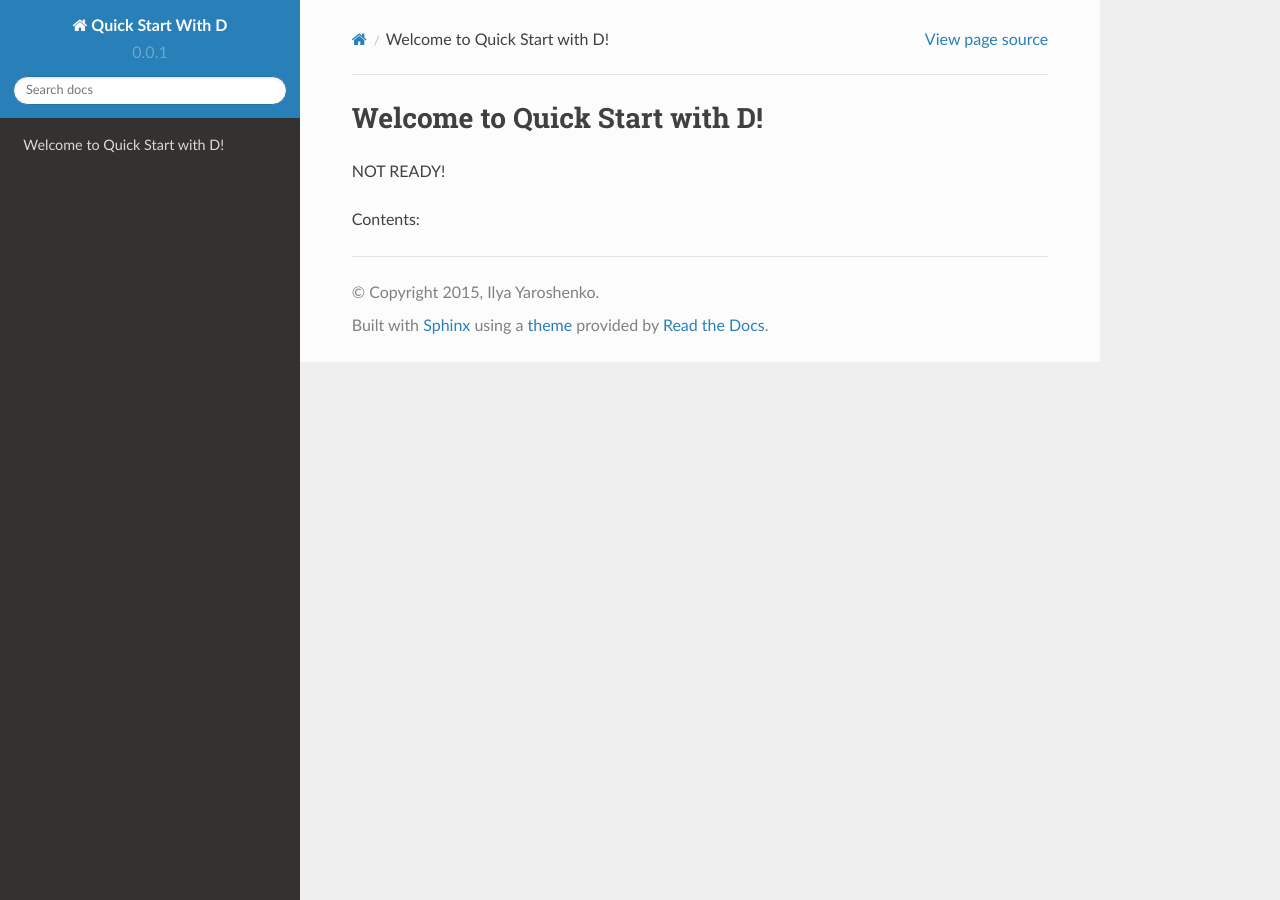
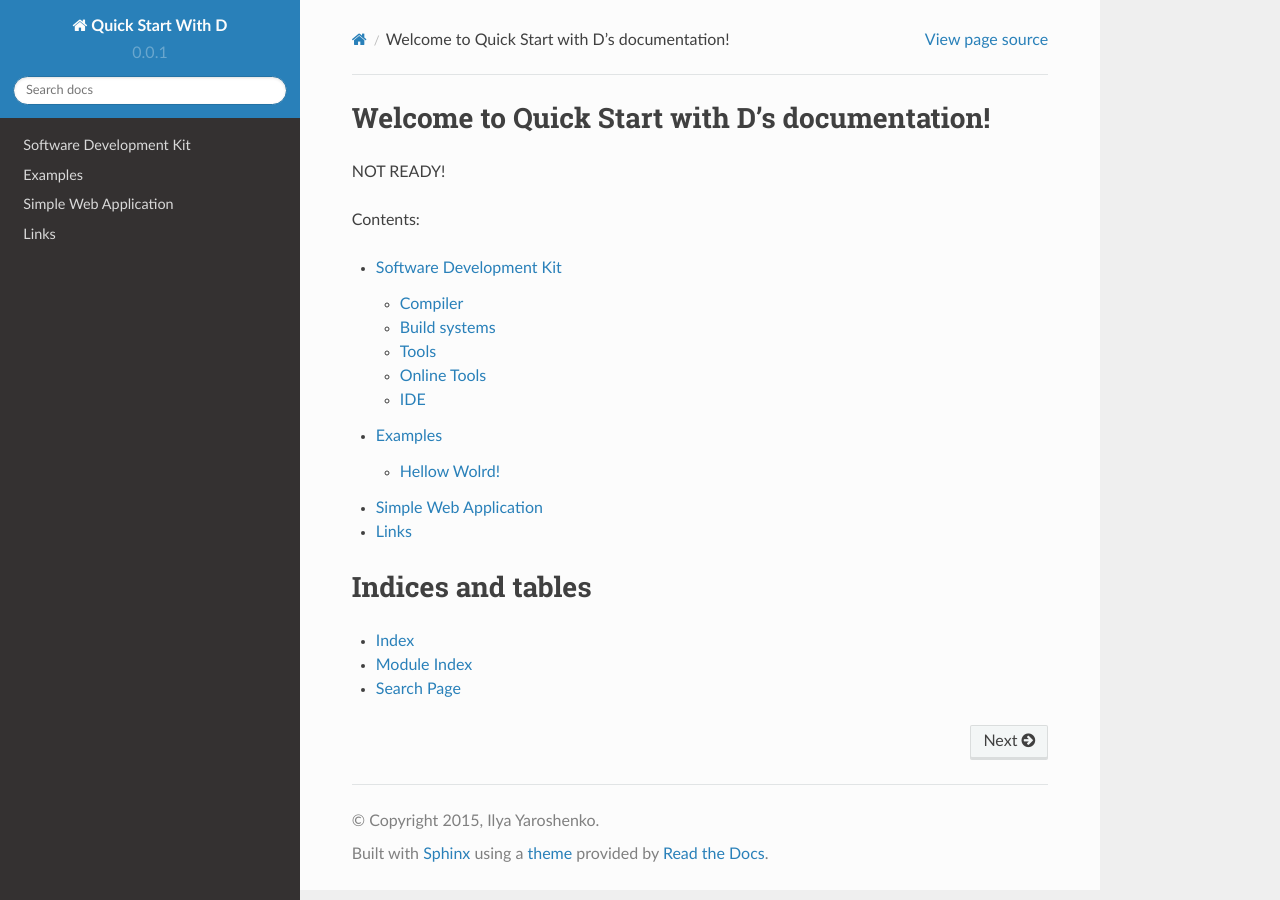
Before and after one commit to andralex/thenextafterc, a Sphinx documentation site: the page built from docs/source/index.rst, in a window 1280 px wide. Built offline with Sphinx 7.4.7 and the Read the Docs theme 2.0.0, drawn with Linux system fonts in a browser that asks for light colours.

Commit message:
add hello world examples

```diff
--- a/docs/source/conf.py
+++ b/docs/source/conf.py
@@ -16,6 +16,8 @@
 import sys
 import os
 import shlex
+
+tab_width = 4
 
 # If extensions (or modules to document with autodoc) are in another directory,
 # add these directories to sys.path here. If the directory is relative to the
--- a/docs/source/index.rst
+++ b/docs/source/index.rst
@@ -1,4 +1,4 @@
-Welcome to Quick Start with D!
+Welcome to Quick Start with D's documentation!
 ==============================================
 
 NOT READY!
@@ -7,3 +7,15 @@ Contents:
 
 .. toctree::
    :maxdepth: 2
+
+   sdk
+   example
+   vibed
+   links
+
+Indices and tables
+==================
+
+* :ref:`genindex`
+* :ref:`modindex`
+* :ref:`search`
--- /dev/null
+++ b/docs/source/links.rst
@@ -0,0 +1,4 @@
+Links
+==============================================
+
+NOT READY!
--- /dev/null
+++ b/docs/source/sdk.rst
@@ -0,0 +1,53 @@
+Software Development Kit
+==============================================
+
+NOT READY!
+
+Compiler
+--------------
+
+Build systems
+--------------
+
+Naive
+~~~~~~~~
+
+Makefile
+~~~~~~~~
+
+rdmd
+~~~~~~~~
+
+dub
+~~~~~~~~
+
+Tools
+--------------
+
+DCD
+~~~~~~~~
+
+Online Tools
+--------------
+
+DPaste
+~~~~~~~~
+
+
+IDE
+--------------
+
+Sublime Text 3
+~~~~~~~~~~~~~~
+
+Vim
+~~~~~~~~
+
+Mono-D
+~~~~~~~~
+
+Visual-D
+~~~~~~~~
+
+DDT
+~~~~~~~
--- /dev/null
+++ b/docs/source/vibed.rst
@@ -0,0 +1,4 @@
+Simple Web Application
+==============================================
+
+NOT READY!
```
Also changed, not shown: docs/source/example.rst (added, +41 -0 lines), 5 other files.
